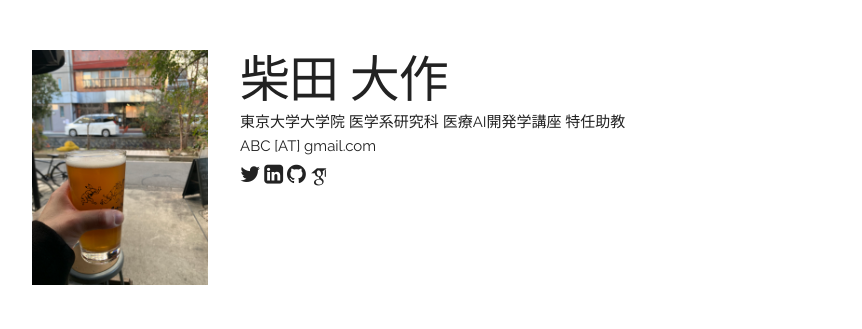
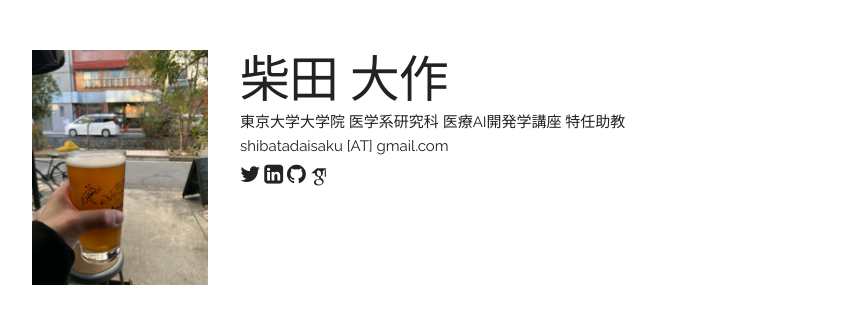
Before and after one commit to daisaku-ss/daisaku-ss.github.io, a Jekyll site: the page built from index.html, in a window 1280 px wide and 900 px high. Shown: the top 329 px of the window, without its empty margins (208-1070 px from the left). Built offline with Jekyll 4.4.1, drawn with Linux system fonts in a browser that asks for light colours; some web fonts are replaced; some of the changed text lies outside the part shown.

Commit message:
Update main_info.yaml

```diff
--- a/_data/main_info.yaml
+++ b/_data/main_info.yaml
@@ -1,6 +1,6 @@
 name: "柴田 大作"
 title: "東京大学大学院 医学系研究科 医療AI開発学講座 特任助教"
-email: "ABC [AT] gmail.com"
+email: "shibatadaisaku [AT] gmail.com"
 profile_pic: "/assets/profile-pics/shibata_2022_12.jpg"
 twitter: "https://twitter.com/dsk86687947"
 linkedin: "https://www.linkedin.com/in/shibata-daisaku-973890137/"
```
